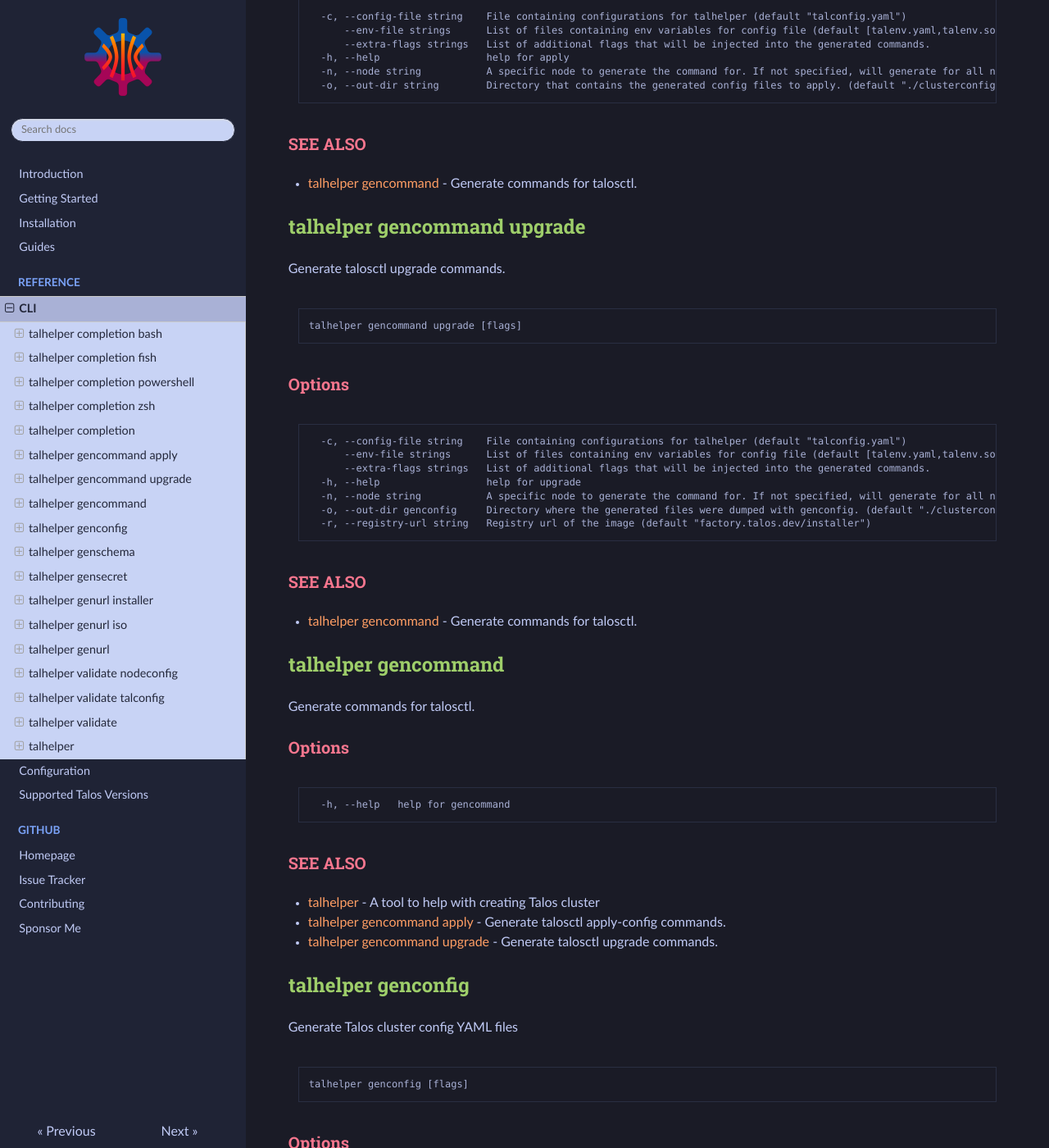
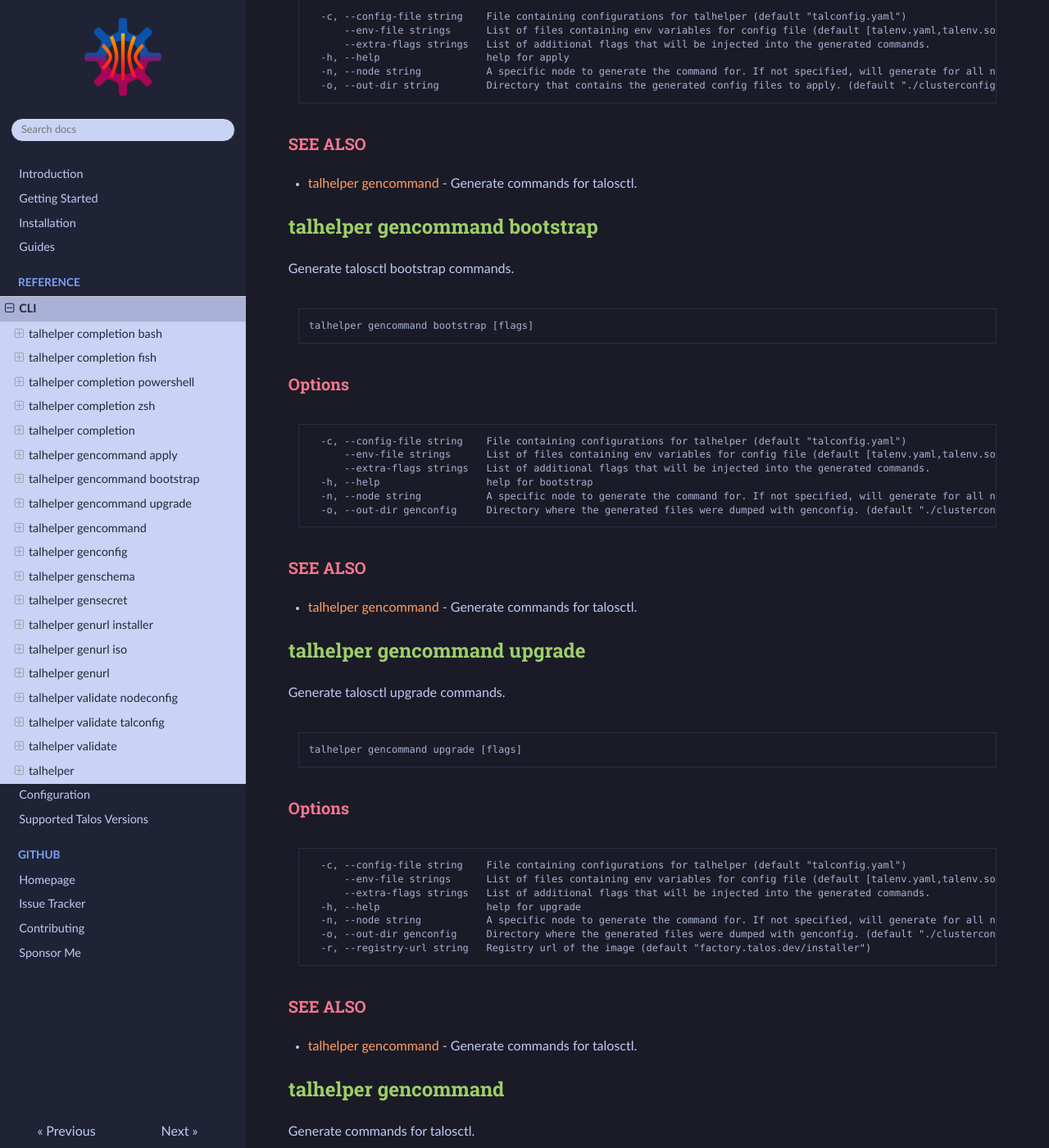
Before and after one commit to budimanjojo/talhelper, an MkDocs documentation site: the page built from docs/docs/reference/cli.md, in a window 1280 px wide and 1400 px high, scrolled down 4920 px. Shown: the whole window at 82% size. Built offline with MkDocs 1.6.1, drawn with Linux system fonts in a browser that asks for light colours; some of the changed text lies outside the part shown.

Commit message:
docs: update CLI reference documentation (#228)
Co-authored-by: budimanjojo-bot <111944664+budimanjojo-bot[bot]@users.noreply.github.com>

````diff
--- a/docs/docs/reference/cli.md
+++ b/docs/docs/reference/cli.md
@@ -200,6 +200,29 @@ talhelper gencommand apply [flags]
 
 * [talhelper gencommand](#talhelper-gencommand)	 - Generate commands for talosctl.
 
+## talhelper gencommand bootstrap
+
+Generate talosctl bootstrap commands.
+
+```
+talhelper gencommand bootstrap [flags]
+```
+
+### Options
+
+```
+  -c, --config-file string    File containing configurations for talhelper (default "talconfig.yaml")
+      --env-file strings      List of files containing env variables for config file (default [talenv.yaml,talenv.sops.yaml,talenv.yml,talenv.sops.yml])
+      --extra-flags strings   List of additional flags that will be injected into the generated commands.
+  -h, --help                  help for bootstrap
+  -n, --node string           A specific node to generate the command for. If not specified, will generate for all nodes.
+  -o, --out-dir genconfig     Directory where the generated files were dumped with genconfig. (default "./clusterconfig")
+```
+
+### SEE ALSO
+
+* [talhelper gencommand](#talhelper-gencommand)	 - Generate commands for talosctl.
+
 ## talhelper gencommand upgrade
 
 Generate talosctl upgrade commands.
@@ -238,6 +261,7 @@ Generate commands for talosctl.
 
 * [talhelper](#talhelper)	 - A tool to help with creating Talos cluster
 * [talhelper gencommand apply](#talhelper-gencommand-apply)	 - Generate talosctl apply-config commands.
+* [talhelper gencommand bootstrap](#talhelper-gencommand-bootstrap)	 - Generate talosctl bootstrap commands.
 * [talhelper gencommand upgrade](#talhelper-gencommand-upgrade)	 - Generate talosctl upgrade commands.
 
 ## talhelper genconfig
````
